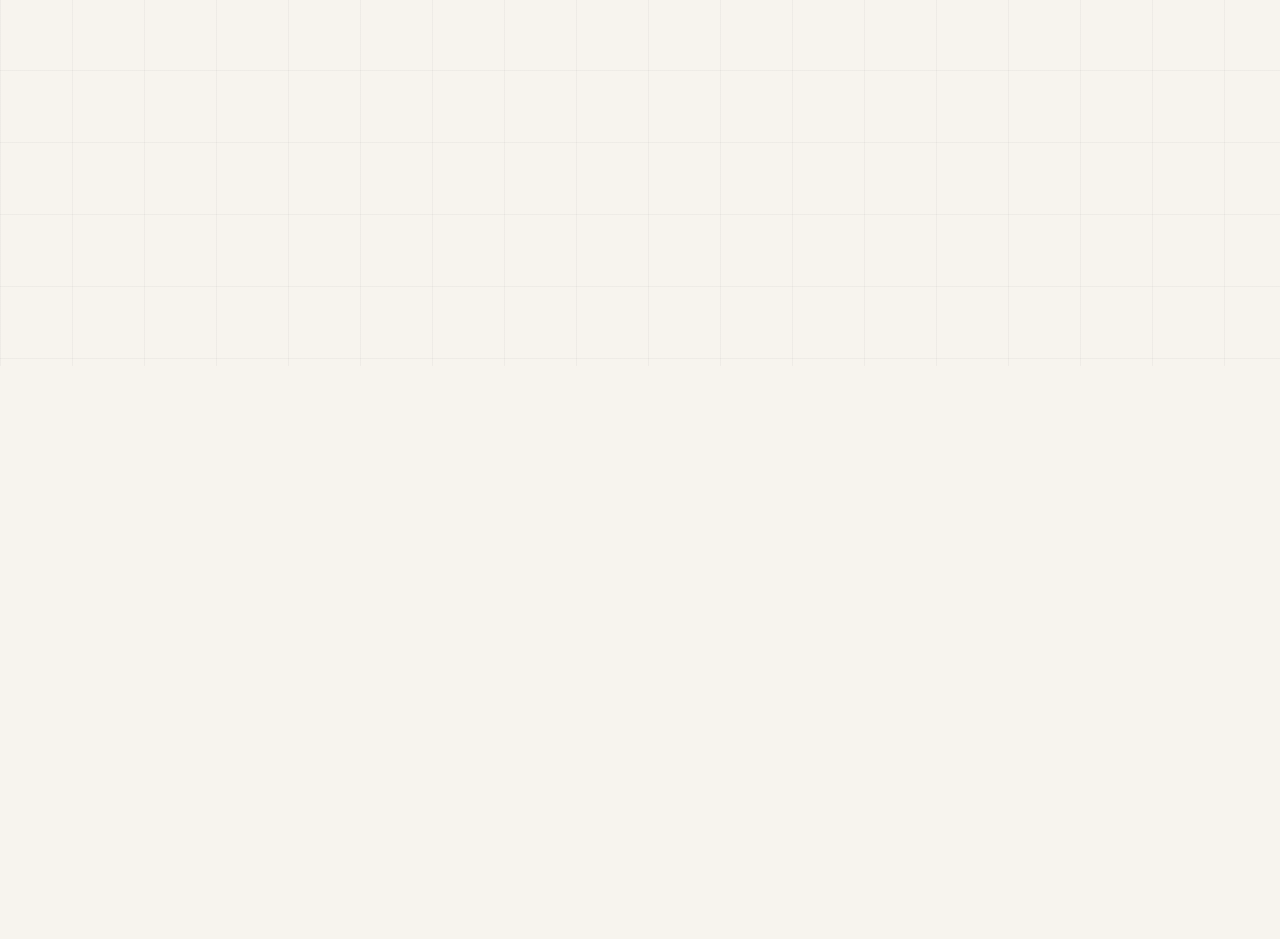
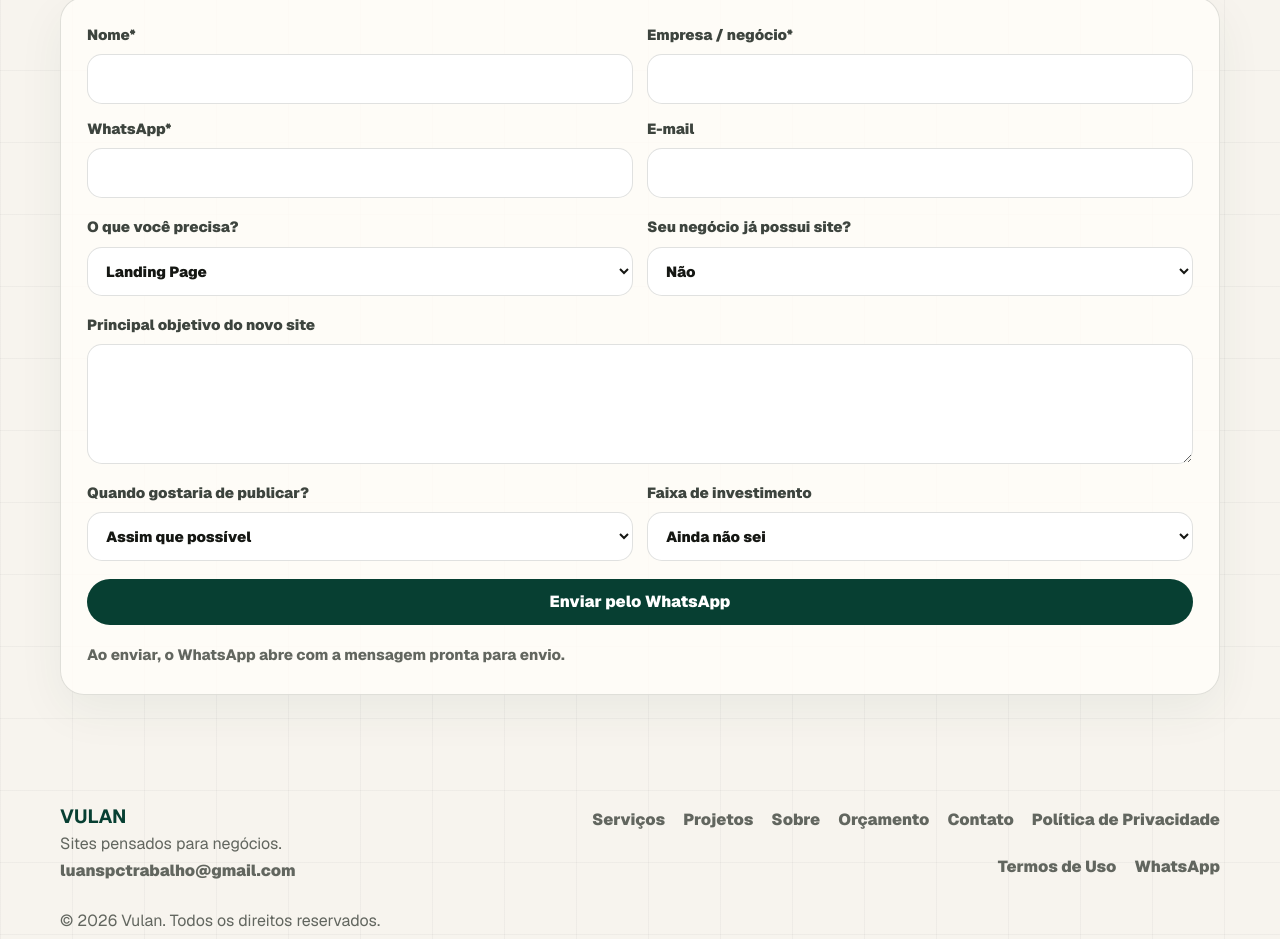
Before and after one commit to LuanSalles/portfolio-luan-salles, a Next.js app: page /orcamento in a window 1280 px wide. Shown: the part 434-1373 px from the top of the page. Before the commit the page ends 800 px from the top, so only its background shows below. Built offline with nearby package versions, Linux system fonts and the light colour scheme.

Commit message:
Corrige navegação e orçamento da Vulan

```diff
--- /dev/null
+++ b/app/components/BudgetForm.tsx
@@ -0,0 +1,109 @@
+"use client";
+
+import { FormEvent, useMemo, useState } from "react";
+
+const phone = "5521979231817";
+
+function whatsappUrl(message: string) {
+  return `https://wa.me/${phone}?text=${encodeURIComponent(message)}`;
+}
+
+export function BudgetForm() {
+  const [sent, setSent] = useState(false);
+  const [form, setForm] = useState({
+    name: "",
+    business: "",
+    whatsapp: "",
+    email: "",
+    need: "Landing Page",
+    hasSite: "Não",
+    goal: "",
+    deadline: "Assim que possível",
+    budget: "Ainda não sei",
+    companyUrl: "",
+  });
+
+  const message = useMemo(
+    () =>
+      [
+        "Olá! Quero solicitar um orçamento com a Vulan.",
+        "",
+        `Nome: ${form.name || "Não informado"}`,
+        `Empresa: ${form.business || "Não informado"}`,
+        `WhatsApp: ${form.whatsapp || "Não informado"}`,
+        `E-mail: ${form.email || "Não informado"}`,
+        `Tipo de projeto: ${form.need}`,
+        `Possui site: ${form.hasSite}`,
+        `Objetivo: ${form.goal || "Não informado"}`,
+        `Prazo: ${form.deadline}`,
+        `Faixa de investimento: ${form.budget}`,
+      ].join("\n"),
+    [form],
+  );
+
+  function update(key: keyof typeof form, value: string) {
+    setForm((current) => ({ ...current, [key]: value }));
+  }
+
+  function submit(event: FormEvent<HTMLFormElement>) {
+    event.preventDefault();
+    if (form.companyUrl) return;
+    setSent(true);
+    window.open(whatsappUrl(message), "_blank", "noreferrer");
+  }
+
+  return (
+    <form className="budget-form" onSubmit={submit}>
+      <input className="hp-field" tabIndex={-1} autoComplete="off" value={form.companyUrl} onChange={(event) => update("companyUrl", event.target.value)} aria-hidden="true" />
+      <div className="form-grid">
+        <label>Nome*<input required value={form.name} onChange={(event) => update("name", event.target.value)} autoComplete="name" /></label>
+        <label>Empresa / negócio*<input required value={form.business} onChange={(event) => update("business", event.target.value)} /></label>
+        <label>WhatsApp*<input required value={form.whatsapp} onChange={(event) => update("whatsapp", event.target.value)} inputMode="tel" /></label>
+        <label>E-mail<input value={form.email} onChange={(event) => update("email", event.target.value)} type="email" autoComplete="email" /></label>
+      </div>
+      <div className="form-grid">
+        <label>
+          O que você precisa?
+          <select value={form.need} onChange={(event) => update("need", event.target.value)}>
+            <option>Landing Page</option>
+            <option>Site Institucional</option>
+            <option>Catálogo</option>
+            <option>Catálogo com painel administrativo</option>
+            <option>Ainda não sei</option>
+          </select>
+        </label>
+        <label>
+          Seu negócio já possui site?
+          <select value={form.hasSite} onChange={(event) => update("hasSite", event.target.value)}>
+            <option>Não</option>
+            <option>Sim</option>
+          </select>
+        </label>
+      </div>
+      <label>Principal objetivo do novo site<textarea required value={form.goal} onChange={(event) => update("goal", event.target.value)} /></label>
+      <div className="form-grid">
+        <label>
+          Quando gostaria de publicar?
+          <select value={form.deadline} onChange={(event) => update("deadline", event.target.value)}>
+            <option>Assim que possível</option>
+            <option>Dentro de 30 dias</option>
+            <option>1-2 meses</option>
+            <option>Sem prazo definido</option>
+          </select>
+        </label>
+        <label>
+          Faixa de investimento
+          <select value={form.budget} onChange={(event) => update("budget", event.target.value)}>
+            <option>Até R$1.000</option>
+            <option>R$1.000-2.000</option>
+            <option>R$2.000-4.000</option>
+            <option>Acima de R$4.000</option>
+            <option>Ainda não sei</option>
+          </select>
+        </label>
+      </div>
+      <button className="btn btn-primary" type="submit">Enviar pelo WhatsApp</button>
+      {sent ? <p className="success-message" role="status">Recebemos seu projeto. A Vulan vai analisar as informações e retornar pelo contato informado.</p> : <p className="form-note">Ao enviar, o WhatsApp abre com a mensagem pronta para envio.</p>}
+    </form>
+  );
+}
--- /dev/null
+++ b/app/components/SiteShell.tsx
@@ -0,0 +1,52 @@
+const phone = "5521979231817";
+const email = "luanspctrabalho@gmail.com";
+const whatsappText =
+  "Olá! Conheci a Vulan pelo site e gostaria de conversar sobre a criação de um site para meu negócio.";
+
+function whatsappUrl() {
+  return `https://wa.me/${phone}?text=${encodeURIComponent(whatsappText)}`;
+}
+
+export function SiteHeader() {
+  return (
+    <header className="topbar">
+      <a className="brand" href="/" aria-label="Vulan">
+        <span className="brand-mark">V</span>
+        <span>VULAN</span>
+      </a>
+      <nav className="nav" aria-label="Navegação principal">
+        <a href="/">Início</a>
+        <a href="/servicos">Serviços</a>
+        <a href="/projetos">Projetos</a>
+        <a href="/sobre">Sobre</a>
+        <a href="/contato">Contato</a>
+      </nav>
+      <a className="btn btn-primary header-cta" href="/orcamento" data-track="header-budget">
+        Pedir orçamento
+      </a>
+    </header>
+  );
+}
+
+export function SiteFooter() {
+  return (
+    <footer className="wrap footer">
+      <div>
+        <strong>VULAN</strong>
+        <p>Sites pensados para negócios.</p>
+        <p><a href={`mailto:${email}`}>{email}</a></p>
+      </div>
+      <nav aria-label="Links do rodapé">
+        <a href="/servicos">Serviços</a>
+        <a href="/projetos">Projetos</a>
+        <a href="/sobre">Sobre</a>
+        <a href="/orcamento">Orçamento</a>
+        <a href="/contato">Contato</a>
+        <a href="/politica-de-privacidade">Política de Privacidade</a>
+        <a href="/termos-de-uso">Termos de Uso</a>
+        <a href={whatsappUrl()} target="_blank" rel="noreferrer">WhatsApp</a>
+      </nav>
+      <p>© 2026 Vulan. Todos os direitos reservados. Desenvolvido pela Vulan.</p>
+    </footer>
+  );
+}
--- a/app/globals.css
+++ b/app/globals.css
@@ -527,6 +527,26 @@ p {
   background: #f7f1e6;
 }
 
+.case-fallback {
+  display: flex;
+  gap: 14px;
+  align-items: center;
+  justify-content: space-between;
+  padding: 16px;
+  border-top: 1px solid var(--line);
+  background: var(--paper);
+}
+
+.case-fallback strong {
+  color: var(--green);
+}
+
+.case-fallback p {
+  flex: 1;
+  margin: 0;
+  font-size: 0.92rem;
+}
+
 .case-copy {
   display: grid;
   gap: 12px;
@@ -740,6 +760,11 @@ input[type="checkbox"] {
   padding: 72px 0;
 }
 
+.budget-page {
+  display: grid;
+  gap: 28px;
+}
+
 .legal-page article,
 .simple-page article {
   max-width: 840px;
@@ -881,6 +906,11 @@ input[type="checkbox"] {
     height: 520px;
   }
 
+  .case-fallback {
+    align-items: stretch;
+    flex-direction: column;
+  }
+
   .budget-form,
   .included,
   .about {
--- a/app/layout.tsx
+++ b/app/layout.tsx
@@ -1,5 +1,6 @@
 import type { Metadata } from "next";
 import { Geist, Geist_Mono } from "next/font/google";
+import { SiteFooter, SiteHeader } from "./components/SiteShell";
 import "./globals.css";
 
 const geistSans = Geist({
@@ -95,7 +96,9 @@ export default function RootLayout({
           type="application/ld+json"
           dangerouslySetInnerHTML={{ __html: JSON.stringify(structuredData) }}
         />
+        <SiteHeader />
         {children}
+        <SiteFooter />
       </body>
     </html>
   );
--- a/app/orcamento/page.tsx
+++ b/app/orcamento/page.tsx
@@ -1,4 +1,5 @@
 import type { Metadata } from "next";
+import { BudgetForm } from "../components/BudgetForm";
 
 export const metadata: Metadata = {
   title: "Orçamento | Vulan",
@@ -7,13 +8,13 @@ export const metadata: Metadata = {
 
 export default function Orcamento() {
   return (
-    <main className="simple-page wrap">
+    <main className="simple-page budget-page wrap">
       <article>
         <p className="eyebrow">Orçamento</p>
         <h1>Conte um pouco sobre o projeto.</h1>
-        <p>O formulário principal está na página inicial para montar uma mensagem completa pelo WhatsApp.</p>
-        <p><a className="btn btn-primary" href="/#orcamento">Abrir formulário</a></p>
+        <p>Preencha as informações principais para a Vulan entender o escopo, prazo e tipo de site adequado para o seu negócio.</p>
       </article>
+      <BudgetForm />
     </main>
   );
 }
--- a/site/index.html
+++ b/site/index.html
@@ -545,6 +545,26 @@ p {
   background: #f7f1e6;
 }
 
+.case-fallback {
+  display: flex;
+  gap: 14px;
+  align-items: center;
+  justify-content: space-between;
+  padding: 16px;
+  border-top: 1px solid var(--line);
+  background: var(--paper);
+}
+
+.case-fallback strong {
+  color: var(--green);
+}
+
+.case-fallback p {
+  flex: 1;
+  margin: 0;
+  font-size: 0.92rem;
+}
+
 .case-copy {
   display: grid;
   gap: 12px;
@@ -758,6 +778,11 @@ input[type="checkbox"] {
   padding: 72px 0;
 }
 
+.budget-page {
+  display: grid;
+  gap: 28px;
+}
+
 .legal-page article,
 .simple-page article {
   max-width: 840px;
@@ -899,6 +924,11 @@ input[type="checkbox"] {
     height: 520px;
   }
 
+  .case-fallback {
+    align-items: stretch;
+    flex-direction: column;
+  }
+
   .budget-form,
   .included,
   .about {
```
Also changed, not shown: app/page.tsx (+9 -10 lines), 1 other file (tests, documents, lock files or other folders).
